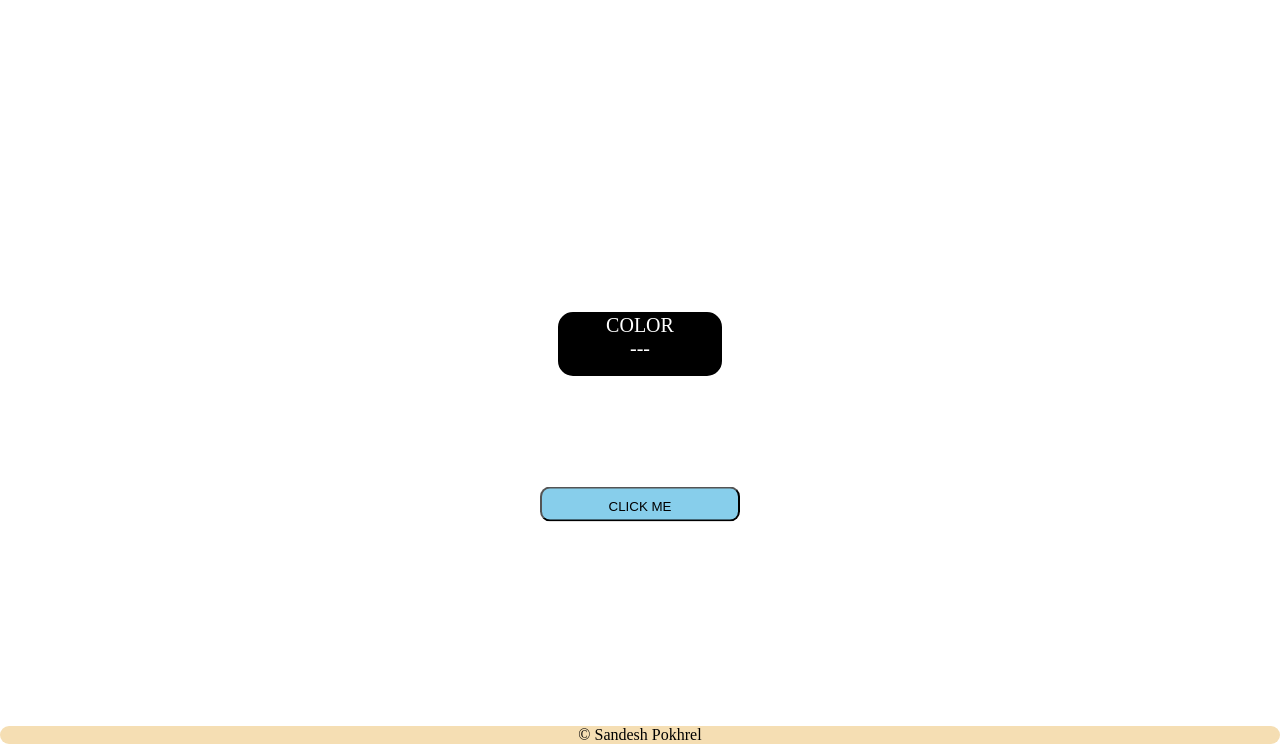
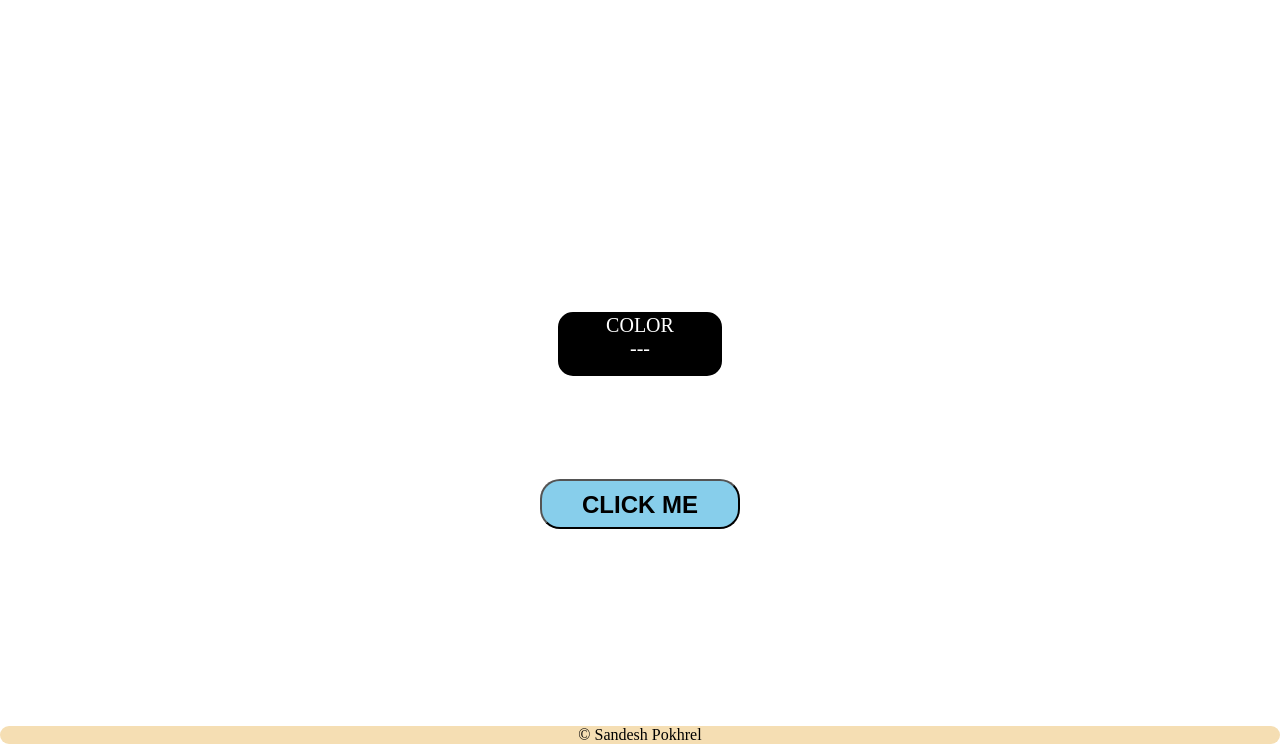
Before and after one commit to SaNs77/Color-generator, a plain HTML site: page hexa.html in a window 1280 px wide. Shown: the part 56-800 px from the top of the page. Drawn offline with Linux system fonts and the light colour scheme.

Commit message:
2nd commit

```diff
--- a/style.css
+++ b/style.css
@@ -54,19 +54,19 @@ a:hover {
   font-size: 20px;
 }
 
-.btn1 {
+.btn {
   position: absolute;
   top: 70%;
   left: 50%;
+  font-weight: 600;
   transform: translate(-50%, -50%);
-}
-.btn1 .btn {
   text-align: center;
   width: 200px;
-  height: 35px;
+  height: 50px;
   padding: 10px;
-  border-radius: 10px;
+  border-radius: 20px;
   background: skyblue;
+  font-size: 24px;
 }
 
 footer {
@@ -84,6 +84,6 @@ footer {
     height: 100px;
   }
   a {
-    font-size: 10px;
+    font-size: 14px;
   }
 }
```
Also changed, not shown: index.html (+3 -3 lines).
